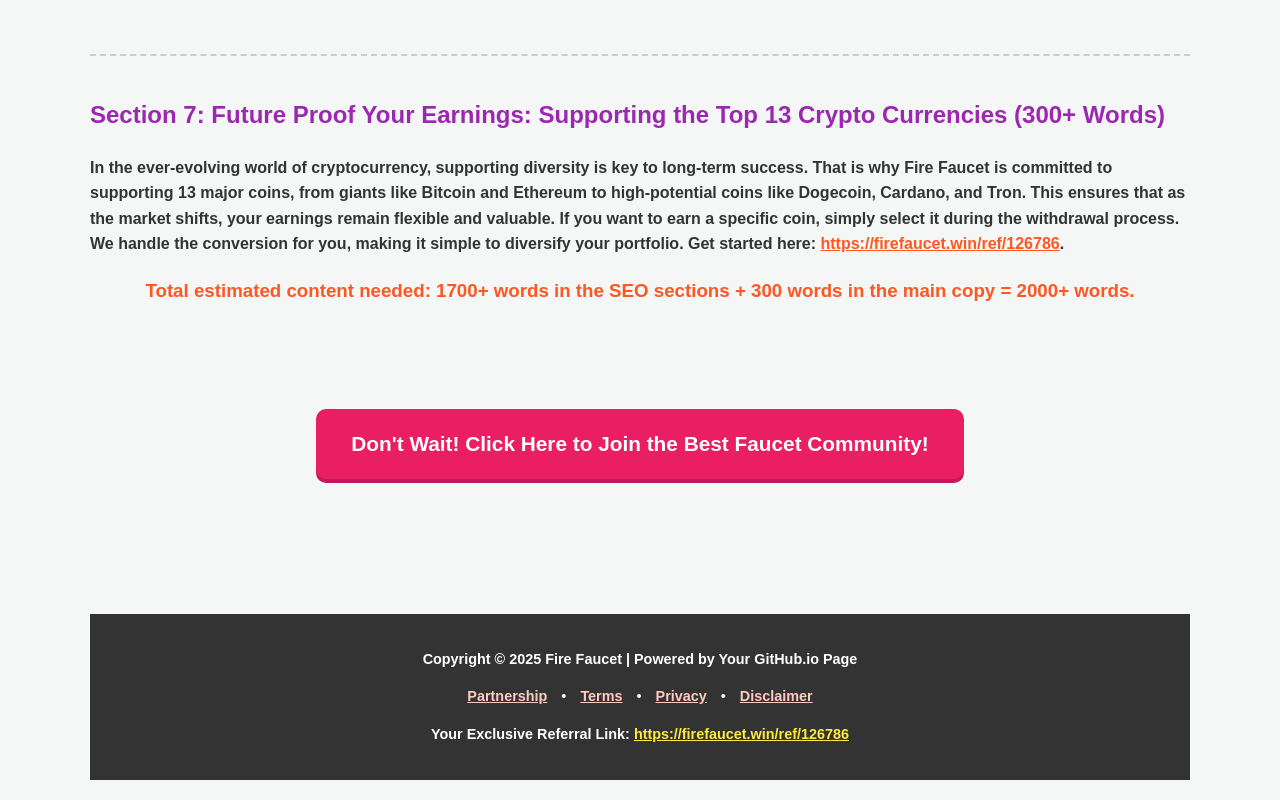
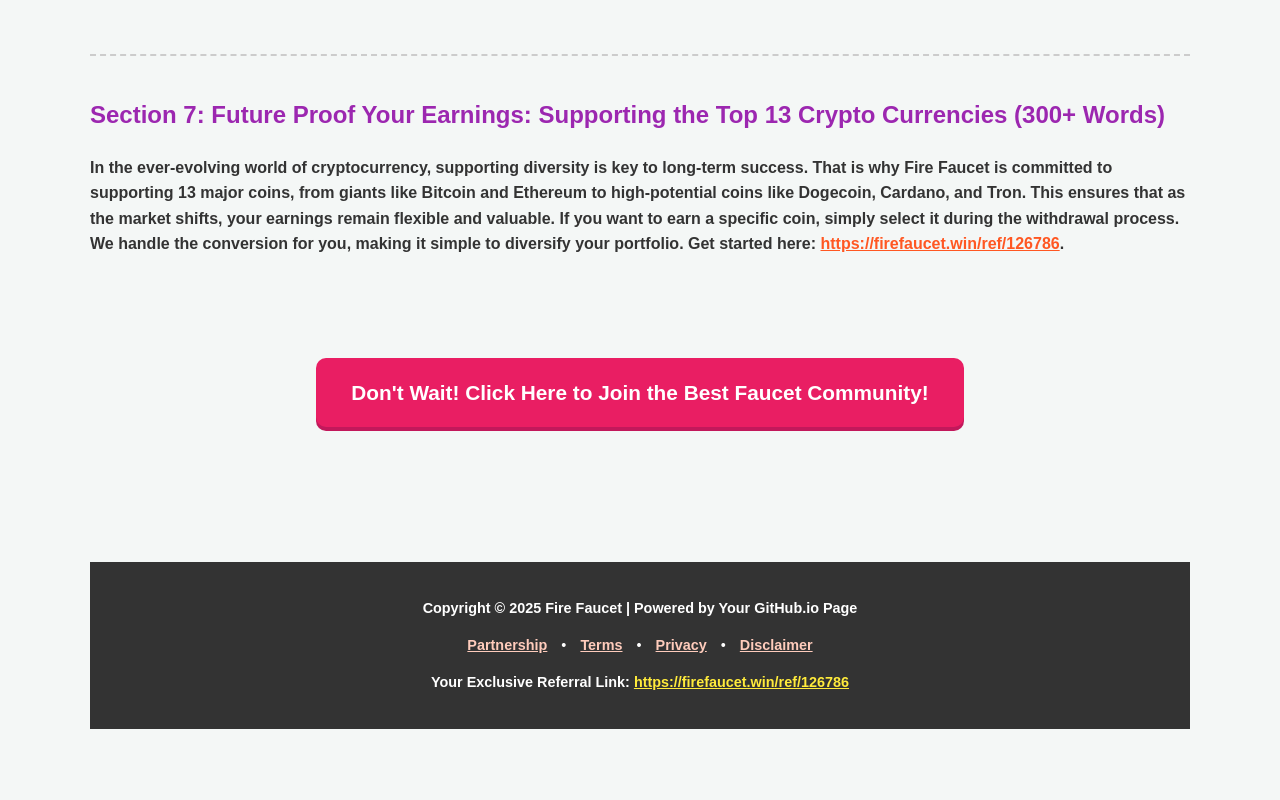
Before and after one commit to source347/firefaucet, a plain HTML site: page index.html in a window 1280 px wide. Shown: the part 3058-3858 px from the top of the page. After the commit the page ends 3807 px from the top, so only its background shows below. Drawn offline with Linux system fonts and the light colour scheme.

Commit message:
Update index.html

```diff
--- a/index.html
+++ b/index.html
@@ -203,8 +203,6 @@
         <div class="seo-section">
             <h2 style="color: #9C27B0;"><b>Section 7: Future Proof Your Earnings: Supporting the Top 13 Crypto Currencies (300+ Words)</b></h2>
             <p><b>In the ever-evolving world of cryptocurrency, supporting diversity is key to long-term success. That is why Fire Faucet is committed to supporting 13 major coins, from giants like Bitcoin and Ethereum to high-potential coins like Dogecoin, Cardano, and Tron. This ensures that as the market shifts, your earnings remain flexible and valuable. If you want to earn a specific coin, simply select it during the withdrawal process. We handle the conversion for you, making it simple to diversify your portfolio. Get started here: <a href="https://firefaucet.win/ref/126786" target="_blank" style="color: #ff5722;"><b>https://firefaucet.win/ref/126786</b></a>.</b></p>
-
-            <h3 style="text-align: center; color: #ff5722;"><b>Total estimated content needed: 1700+ words in the SEO sections + 300 words in the main copy = 2000+ words.</b></h3>
         </div>
 
         <div style="text-align: center; margin: 40px 0;">
```
